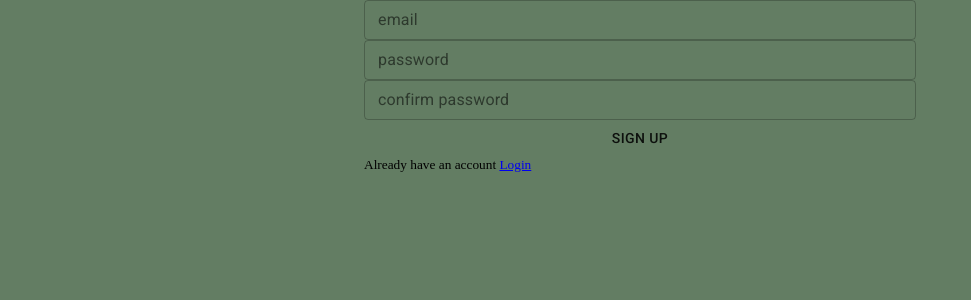
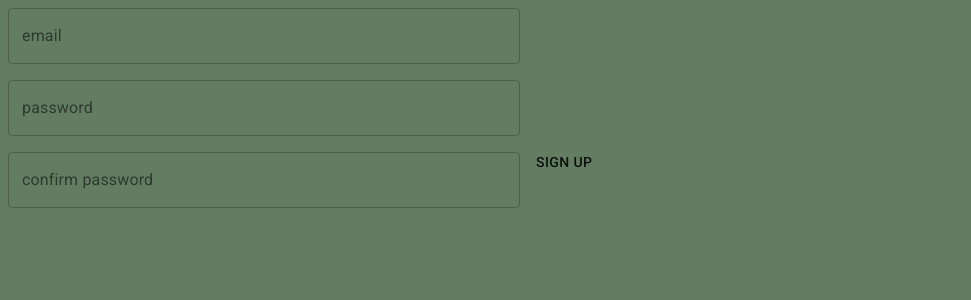
Before and after one commit to AmberAbreu/kickstarter-app, a React (Create React App) app in the folder client/: page /login in a window 1280 px wide. Shown: the top 300 px of the page, without its empty margins (0-971 px from the left). Built offline with nearby package versions, Linux system fonts and the light colour scheme.

Commit message:
Login Component Refactor

```diff
--- a/client/src/components/Login.tsx
+++ b/client/src/components/Login.tsx
@@ -1,43 +1,48 @@
+//need to figure out onsubmit + firebase configurations
+//confirm password field does not allow any inputs
+
 import React, { FC, ReactElement, useState } from "react";
 import { useNavigate, Link } from "react-router-dom";
 import "../styles.css";
-import { Controller, useForm } from "react-hook-form";
-import Container from "@material-ui/core/Container";
-import FormGroup from "@mui/material/FormGroup";
+
+import { Form, useForm } from "./formComponents/useForm";
 
 import { auth } from "../config/firebase";
 import logging from "../config/logging";
 
-import { TextInput } from "../components/formComponents/TextInput";
-
 import Button from "@material-ui/core/Button";
+import Grid from "@material-ui/core/Grid";
+import TextField from "@material-ui/core/TextField";
 
 interface Props {
   hasAccount?: boolean;
 }
 
+const initialValues = {
+  email: "",
+  password: "",
+  confirm: "",
+};
+
 const Login: FC<Props> = ({ hasAccount }) => {
-  const { handleSubmit, control } = useForm();
+  const { values, setValues, handleInputChange } = useForm(initialValues);
   const onSubmit = (data: any) => {
     signUpWithEmailAndPassword();
     console.log(data);
   };
 
   const [registering, setRegistering] = useState<boolean>(false);
-  const [email, setEmail] = useState<string>("");
-  const [password, setPassword] = useState<string>("");
-  const [confirm, setConfirm] = useState<string>("");
   const [error, setError] = useState<string>("");
 
   const navigate = useNavigate();
   const signUpWithEmailAndPassword = () => {
-    if (password !== confirm)
+    if (values.password !== values.confirm)
       setError("Please make sure your passwords match.");
     if (error !== "") setError("");
     setRegistering(true);
 
     auth
-      .createUserWithEmailAndPassword(email, password)
+      .createUserWithEmailAndPassword(values.email, values.password)
       .then((result) => {
         logging.info(result);
         navigate("/login");
@@ -57,25 +62,34 @@ const Login: FC<Props> = ({ hasAccount }) => {
   };
 
   return (
-    <Container maxWidth="sm">
-      <FormGroup>
-        <TextInput name={"email"} control={control} label={"email"} />
-        <TextInput name={"password"} control={control} label={"password"} />
-        <TextInput
-          name={"password confirmation"}
-          control={control}
-          label={"confirm password"}
-        />
-        <Button disabled={registering} onClick={handleSubmit(onSubmit)}>
-          Sign up
-        </Button>
-        <small>
-          <p>
-            Already have an account <Link to="/login">Login</Link>{" "}
-          </p>
-        </small>
-      </FormGroup>
-    </Container>
+    <Form>
+      <Grid container>
+        <Grid item xs={6}>
+          <TextField
+            variant="outlined"
+            name="email"
+            label="email"
+            value={values.name}
+            onChange={handleInputChange}
+          />
+          <TextField
+            variant="outlined"
+            name="password"
+            label="password"
+            value={values.password}
+            onChange={handleInputChange}
+          />
+          <TextField
+            variant="outlined"
+            name="confirm password"
+            label="confirm password"
+            value={values.confirm}
+            onChange={handleInputChange}
+          />
+          <Button disabled={registering}>Sign up</Button>
+        </Grid>
+      </Grid>
+    </Form>
   );
 };
 export default Login;
--- a/client/src/components/formComponents/CreateCampaign.tsx
+++ b/client/src/components/formComponents/CreateCampaign.tsx
@@ -1,15 +1,10 @@
 import React, { ReactElement } from "react";
 import TextField from "@material-ui/core/TextField";
+import { Button } from "@material-ui/core";
 
 import { useForm, Form } from "./useForm";
 
 import Grid from "@material-ui/core/Grid";
-
-interface initialValuesI {
-  title: string;
-  description: string;
-  photoUrl: string;
-}
 
 const initialValues = {
   title: "",
@@ -19,6 +14,10 @@ const initialValues = {
 
 export default function CreateCampaign(): ReactElement {
   const { values, setValues, handleInputChange } = useForm(initialValues);
+
+  function handleSubmit() {
+    console.log("submit function");
+  }
 
   return (
     <Form>
@@ -45,8 +44,18 @@ export default function CreateCampaign(): ReactElement {
             value={values.photoUrl}
             onChange={handleInputChange}
           />
+          <div>
+            <Button
+              type="submit"
+              variant="contained"
+              color="primary"
+              size="large"
+              onClick={handleSubmit}
+            >
+              Submit
+            </Button>
+          </div>
         </Grid>
-        <Grid item xs={6}></Grid>
       </Grid>
     </Form>
   );
```
